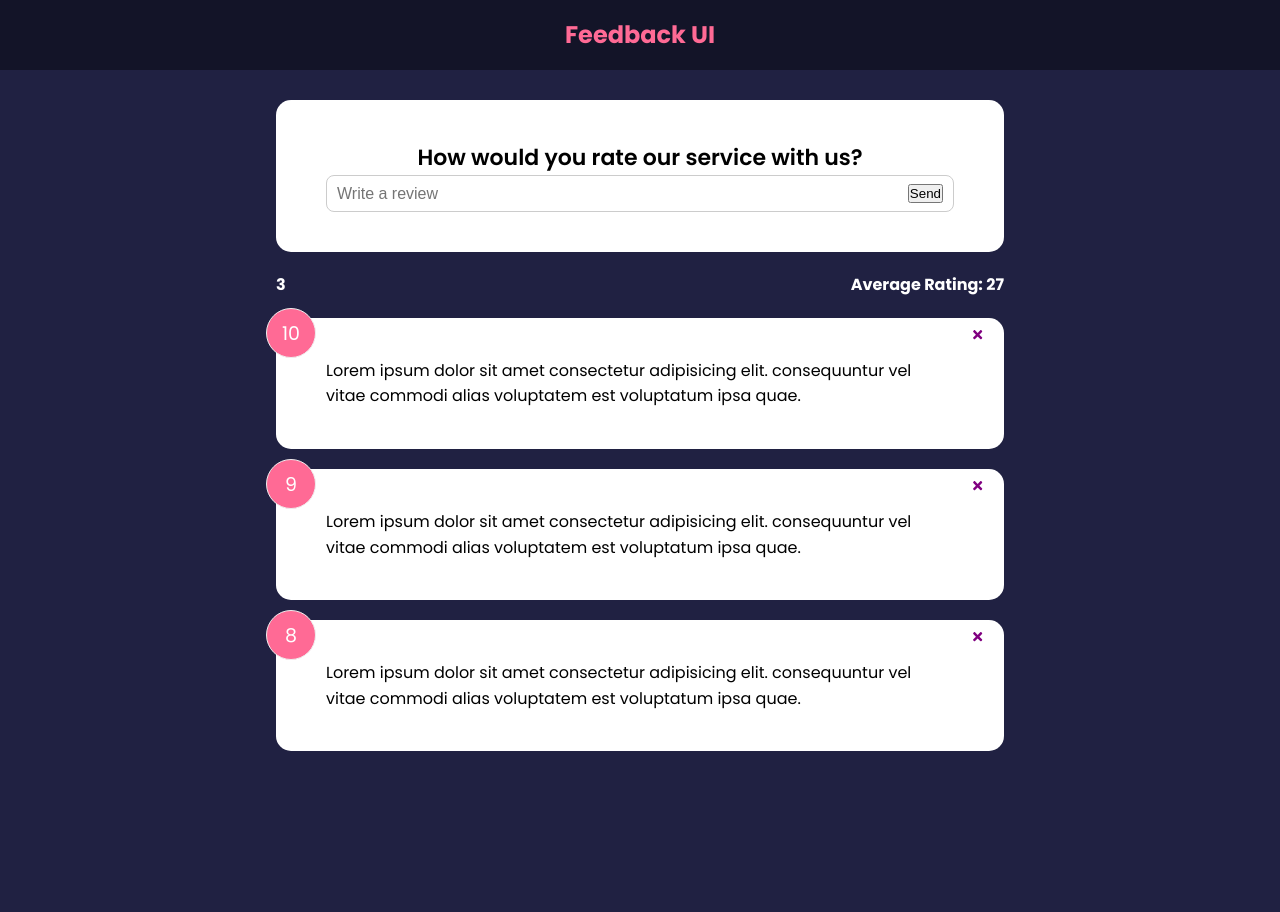
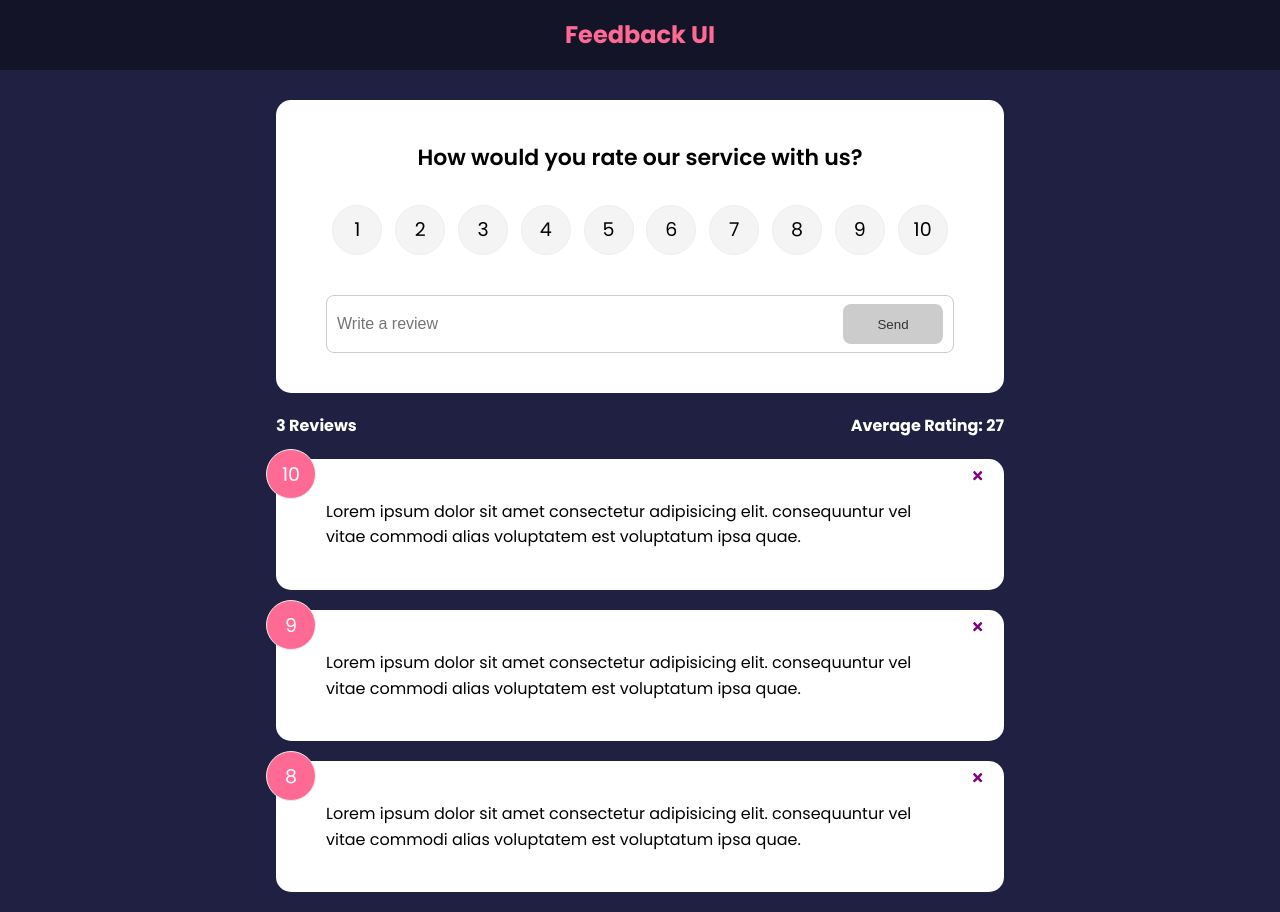
Before and after one commit to rickcarosa/new-app, a React (Create React App) app: page / in a window 1280 px wide. Before the commit the page ends 800 px from the top, so only its background shows below. Built offline with nearby package versions, Linux system fonts and the light colour scheme; the HTML template or start-up script is replaced by a standard one.

Commit message:
add rating and form

```diff
--- a/package.json
+++ b/package.json
@@ -10,6 +10,7 @@
     "react-dom": "^18.2.0",
     "react-icons": "^4.4.0",
     "react-scripts": "5.0.1",
+    "uuid": "^8.3.2",
     "web-vitals": "^2.1.4"
   },
   "scripts": {
--- a/src/App.js
+++ b/src/App.js
@@ -1,4 +1,5 @@
 import { useState } from 'react';
+import { v4 as uuidv4 } from 'uuid';
 import FeedbackList from './components/FeedbackList';
 import Header from './components/Header';
 import feedbackData from './data/feedbackData';
@@ -14,11 +15,16 @@
     }
   };
 
+  const addFeedback = (newFeedback) => {
+    newFeedback.id = uuidv4();
+    setFeedback([newFeedback, ...feedback]);
+  };
+
   return (
     <>
       <Header />
       <div className='container'>
-        <FeedbackForm />
+        <FeedbackForm handleAdd={addFeedback} />
         <FeedbackStats feedback={feedback} />
         <FeedbackList feedback={feedback} handleDelete={deleteFeedback} />
       </div>
--- a/src/components/FeedbackForm.js
+++ b/src/components/FeedbackForm.js
@@ -1,17 +1,45 @@
 import { useState } from 'react';
 import Card from './shared/Card';
+import Button from './shared/Button';
+import RatingSelect from './RatingSelect';
 
-const FeedbackForm = () => {
+const FeedbackForm = ({ handleAdd }) => {
   const [text, setText] = useState('');
+  const [rating, setRating] = useState(10);
+  const [btnDisabled, setBtnDisabled] = useState(true);
+  const [message, setMessage] = useState('');
 
   const handleTextChange = (event) => {
+    if (text === '') {
+      setBtnDisabled(true);
+      setMessage(null);
+    } else if (text !== '' && text.trim().length <= 10) {
+      setBtnDisabled(true);
+      setMessage('Text must be at least 10 characters');
+    } else {
+      setMessage(null);
+      setBtnDisabled(false);
+    }
     setText(event.target.value);
+  };
+
+  const handleSubmit = (e) => {
+    e.preventDefault();
+    if (text.trim().length > 10) {
+      const newFeedback = {
+        text,
+        rating,
+      };
+      handleAdd(newFeedback);
+      setText('');
+    }
   };
 
   return (
     <Card>
-      <form>
+      <form onSubmit={handleSubmit}>
         <h2>How would you rate our service with us?</h2>
+        <RatingSelect select={(rating) => setRating(rating)} />
         <div className='input-group'>
           <input
             type='text'
@@ -19,8 +47,11 @@
             value={text}
             onChange={handleTextChange}
           />
-          <button type='submit'>Send</button>
+          <Button type='submit' isDisabled={btnDisabled}>
+            Send
+          </Button>
         </div>
+        {message && <div className='message'>{message}</div>}
       </form>
     </Card>
   );
--- a/src/components/FeedbackStats.js
+++ b/src/components/FeedbackStats.js
@@ -9,7 +9,7 @@
 
   return (
     <div className='feedback-stats'>
-      <h4>{feedback.length}</h4>
+      <h4>{feedback.length} Reviews</h4>
       <h4>Average Rating: {isNaN(average) ? 0 : average}</h4>
     </div>
   );
--- /dev/null
+++ b/src/components/RatingSelect.js
@@ -0,0 +1,30 @@
+import { useState } from 'react';
+
+const RatingSelect = ({ select, selected }) => {
+  //   const [selected, setSelected] = useState(10);
+
+  const handleChange = (e) => {
+    // plus sign changes value from string to number
+    select(+e.currentTarget.value);
+  };
+
+  return (
+    <ul className='rating'>
+      {Array.from({ length: 10 }, (_, i) => (
+        <li key={`rating-${i + 1}`}>
+          <input
+            type='radio'
+            id={`num${i + 1}`}
+            name='rating'
+            value={i + 1}
+            onChange={handleChange}
+            checked={selected === i + 1}
+          />
+          <label htmlFor={`num${i + 1}`}>{i + 1}</label>
+        </li>
+      ))}
+    </ul>
+  );
+};
+
+export default RatingSelect;
--- /dev/null
+++ b/src/components/shared/Button.js
@@ -0,0 +1,24 @@
+import PropTypes from 'prop-types';
+
+const Button = ({ children, version, type, isDisabled }) => {
+  return (
+    <button className={`btn btn-${version}`} type={type} disabled={isDisabled}>
+      {children}
+    </button>
+  );
+};
+
+Button.propTypes = {
+  children: PropTypes.node.isRequired,
+  version: PropTypes.string,
+  type: PropTypes.string,
+  isDisabled: PropTypes.bool,
+};
+
+Button.defaultProps = {
+  version: 'primary',
+  type: 'button',
+  isDisabled: false,
+};
+
+export default Button;
```
Also changed, not shown: 1 other file (tests, documents, lock files or other folders).
